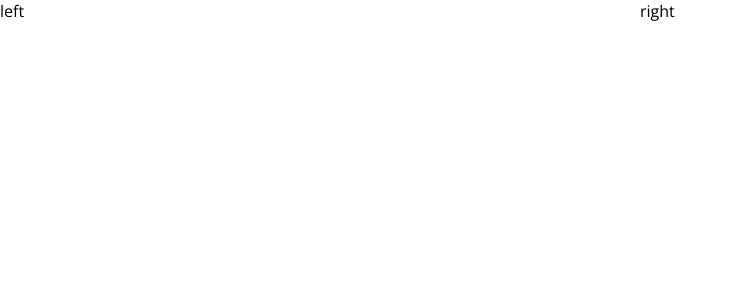
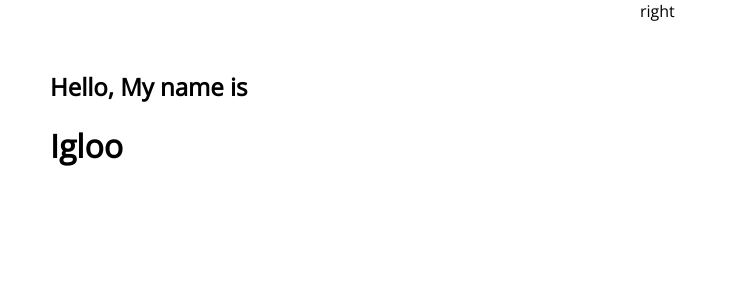
Before and after one commit to chongjiu9/Igloo, a React (Create React App) app in the folder my-app/: page / in a window 1280 px wide. Shown: the top 300 px of the page, without its empty margins (0-737 px from the left). Built offline with nearby package versions, Linux system fonts and the light colour scheme.

Commit message:
add intro

```diff
--- a/my-app/src/componenets/intro/intro.css
+++ b/my-app/src/componenets/intro/intro.css
@@ -18,3 +18,8 @@
     flex: 1;
 
 }
+
+/* add padding to the wrapper */
+.i-left-wrapper{
+    padding: 50px;
+}
--- a/my-app/src/componenets/intro/intro.jsx
+++ b/my-app/src/componenets/intro/intro.jsx
@@ -4,7 +4,15 @@ import "./intro.css"
 const Intro = () => {
   return <div className='i'>
       {/* split up the screen to left and right */}
-      <div className="i-left">left</div>
+      <div className="i-left">
+
+           {/* wrapper of website intro name */}
+          <div className="i-left-wrapper">
+              <h2 className='i-intro'>Hello, My name is</h2>
+              <h1 className='i-name'>Igloo</h1>
+          </div>
+
+      </div>
       <div className="i-right">right</div>
 
     </div>;
```
